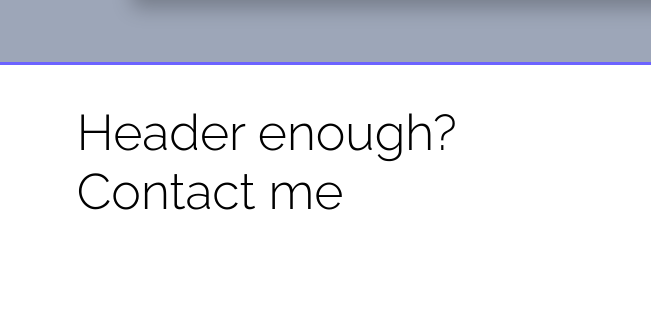
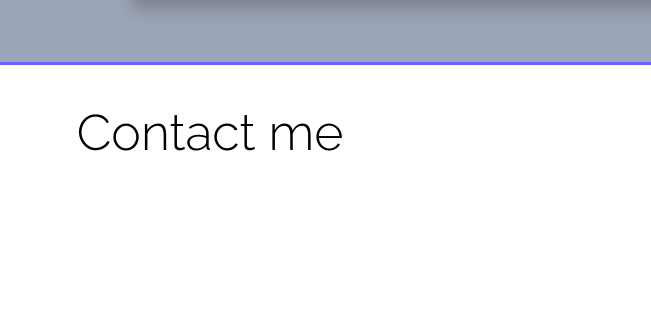
Before and after one commit to MissSilveira/My-portfolio, a plain HTML site: page index.html in a window 1280 px wide. Shown: the part 3334-3644 px from the top of the page, 0-651 px from the left. Drawn offline with Linux system fonts and the light colour scheme.

```diff
--- a/index.html
+++ b/index.html
@@ -59,7 +59,7 @@
     </section>
 
     <section class="contact" id="contact">
-        <h3>Header enough? <br> Contact me</h3>
+        <h3>Contact me</h3>
         <div class="contact-box">
             <div class="email">
                 <img src="img/icon/icons8-nova-mensagem-48 (1).png" alt="">
```
